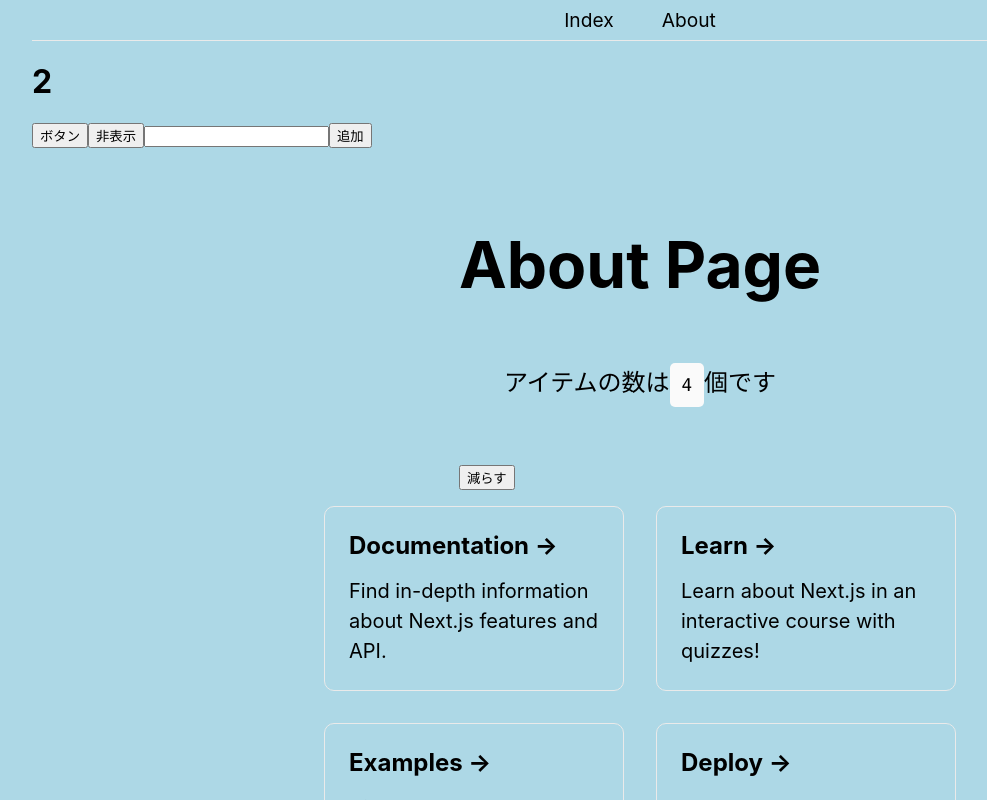
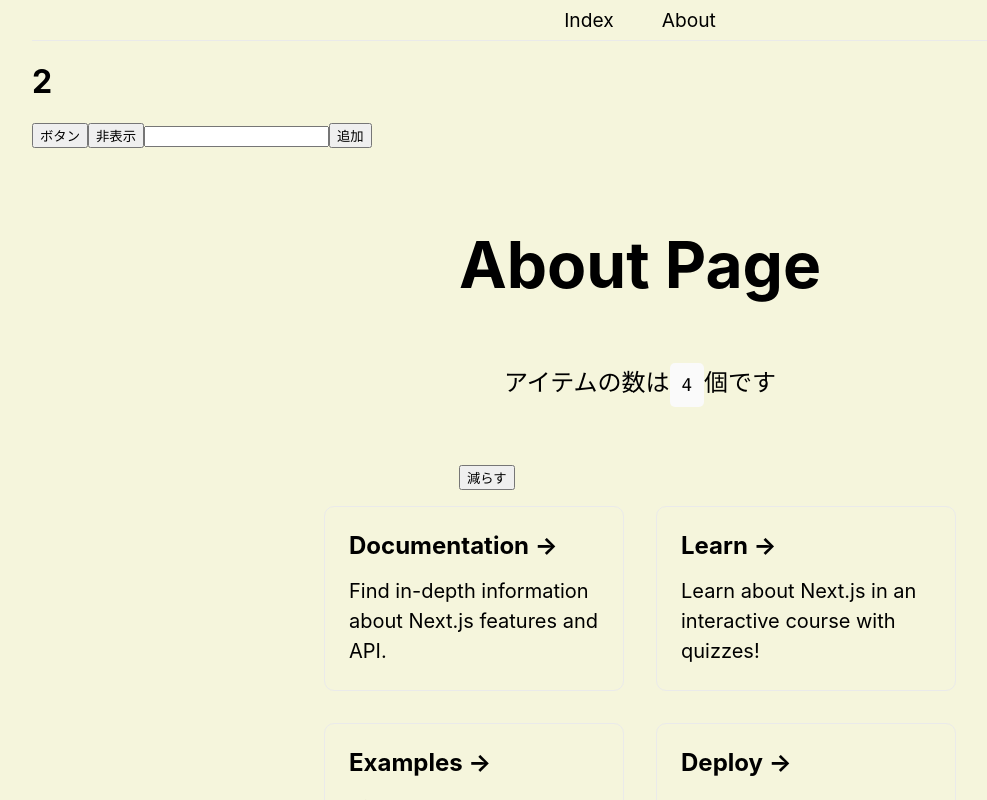
Before and after one commit to takeyama1003/study-react, a Next.js app: page /about in a window 1280 px wide. Shown: the top 800 px of the page, without its empty margins (0-987 px from the left). Built offline with nearby package versions, Linux system fonts and the light colour scheme.

Commit message:
✨ useRouterを学ぶ

```diff
--- a/src/hooks/useBgLightBlue.jsx
+++ /dev/null
@@ -1,10 +0,0 @@
-import { useEffect } from 'react/'
-
-export const useBgLightBlue = () =>{
-    useEffect(()=>{
-        document.body.style.backgroundColor = "lightblue";
-        return() =>{
-          document.body.style.backgroundColor = "";
-        }
-      }, []);
-};
--- /dev/null
+++ b/src/hooks/usebgColor.jsx
@@ -0,0 +1,19 @@
+import { useRouter } from 'next/router';
+import { useEffect } from 'react/'
+import { useMemo } from 'react/';
+
+export const usebgColor = () =>{
+
+const router = useRouter();
+
+const bgColor = useMemo(()=>{
+  return router.pathname === "/" ? "lightblue" : "beige";
+},[router.pathname]);
+
+    useEffect(()=>{
+        document.body.style.backgroundColor = bgColor;
+        return() =>{
+          document.body.style.backgroundColor = "";
+        }
+      }, [bgColor]);
+};
--- a/src/pages/_app.jsx
+++ b/src/pages/_app.jsx
@@ -1,6 +1,6 @@
 import Head from 'next/head'
 import 'src/styles/globals.css'
-import { useBgLightBlue } from 'src/hooks/useBgLightBlue'
+import { usebgColor } from 'src/hooks/usebgColor'
 import { useCounter } from 'src/hooks/useCounter'
 import { useInputArray } from 'src/hooks/useInputArray'
 
@@ -8,7 +8,7 @@
 
   const counter = useCounter();
   const inputArray = useInputArray();
-  useBgLightBlue();
+  usebgColor();
 
   return(
     <>
```
